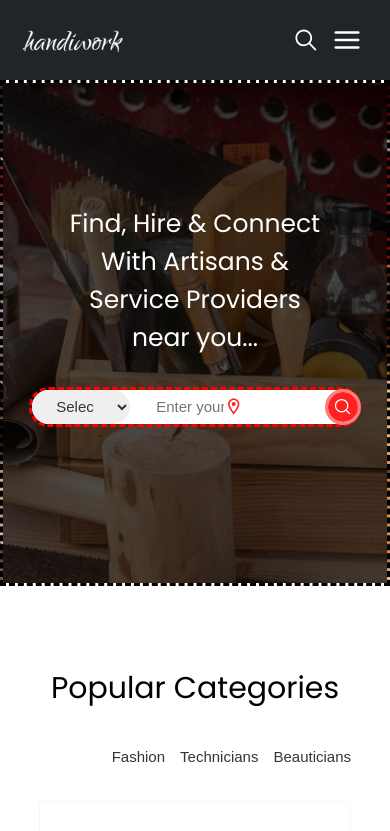
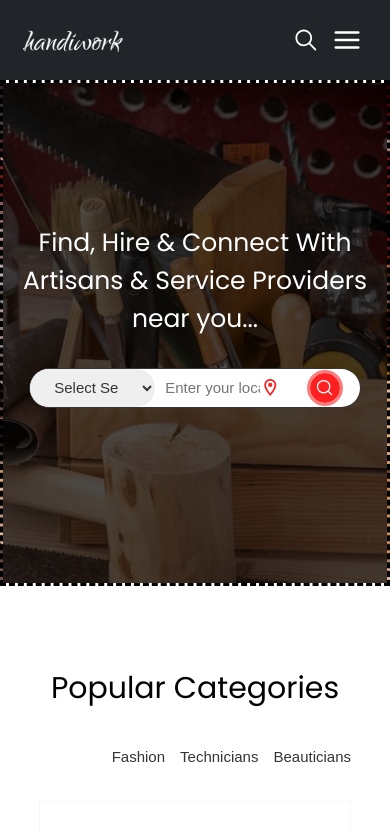
Before and after one commit to Cannyokpoto/page-handiwork, a React (Vite) app: page / in a window 390 px wide. Shown: the top 831 px of the page. Built offline with nearby package versions, Linux system fonts and the light colour scheme; a web font is replaced by a local one.

Commit message:
new commit

```diff
--- a/src/Components/Hero/Hero.css
+++ b/src/Components/Hero/Hero.css
@@ -98,7 +98,7 @@
 
     .hero .hero-wrapper{
         height: 75%;
-        width: 70%;
+        width: 90vw;
         display: flex;
         flex-direction: column;
         align-items: center;
--- a/src/Components/SearchBar/SearchBar.jsx
+++ b/src/Components/SearchBar/SearchBar.jsx
@@ -120,7 +120,6 @@ const SearchBarStyle = styled.div`
         display: flex;
         border-radius: 20px;
         border: 1px solid var(--energyGrey);
-        border: dashed red;
 
     form{
         height: 100%;
@@ -136,7 +135,7 @@ const SearchBarStyle = styled.div`
 
          label{
             height: 100%;
-            width: 30%;
+            width: 47%;
             display: flex;
             flex-direction: row;
             align-items: center;
@@ -215,7 +214,7 @@ const SearchBarStyle = styled.div`
             animation-fill-mode: forwards;
             animation-iteration-count: infinite;
             position: absolute;
-            right: 0;
+            right: 20px;
         }
 
 
```
